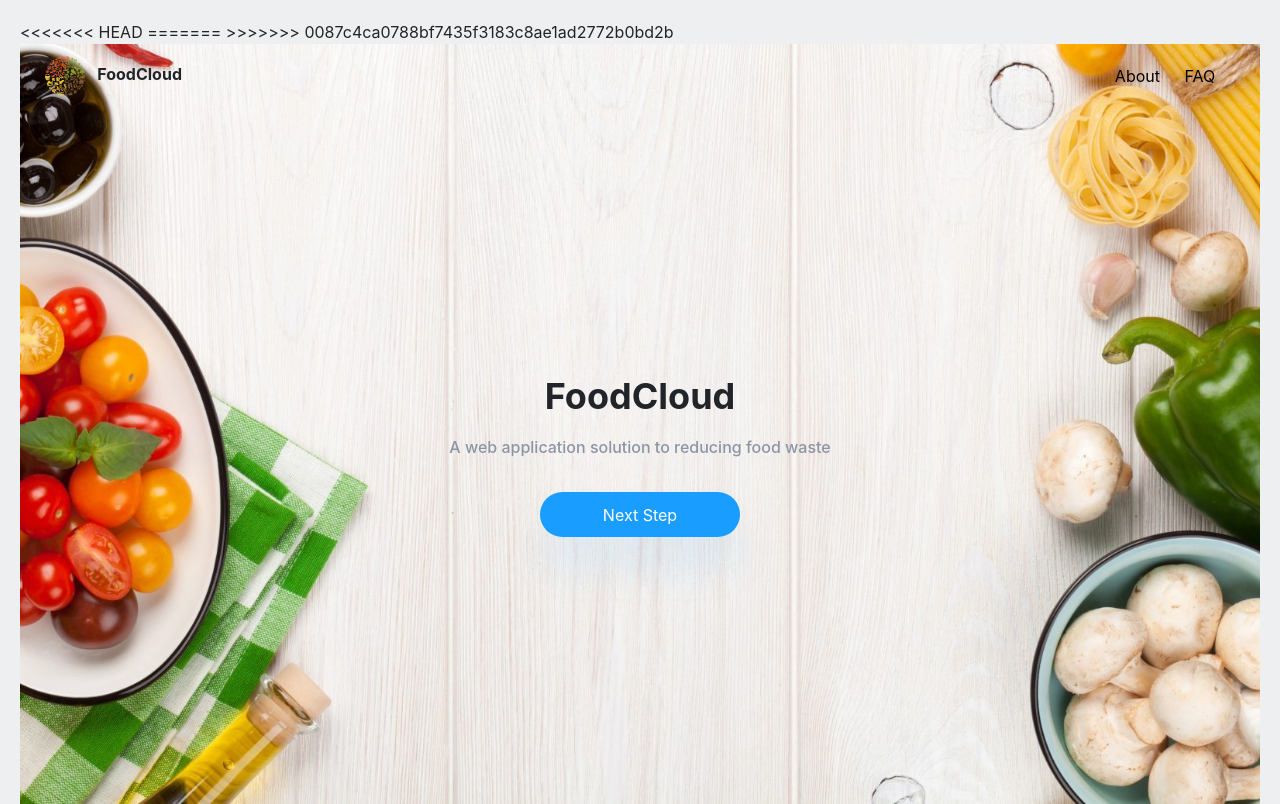
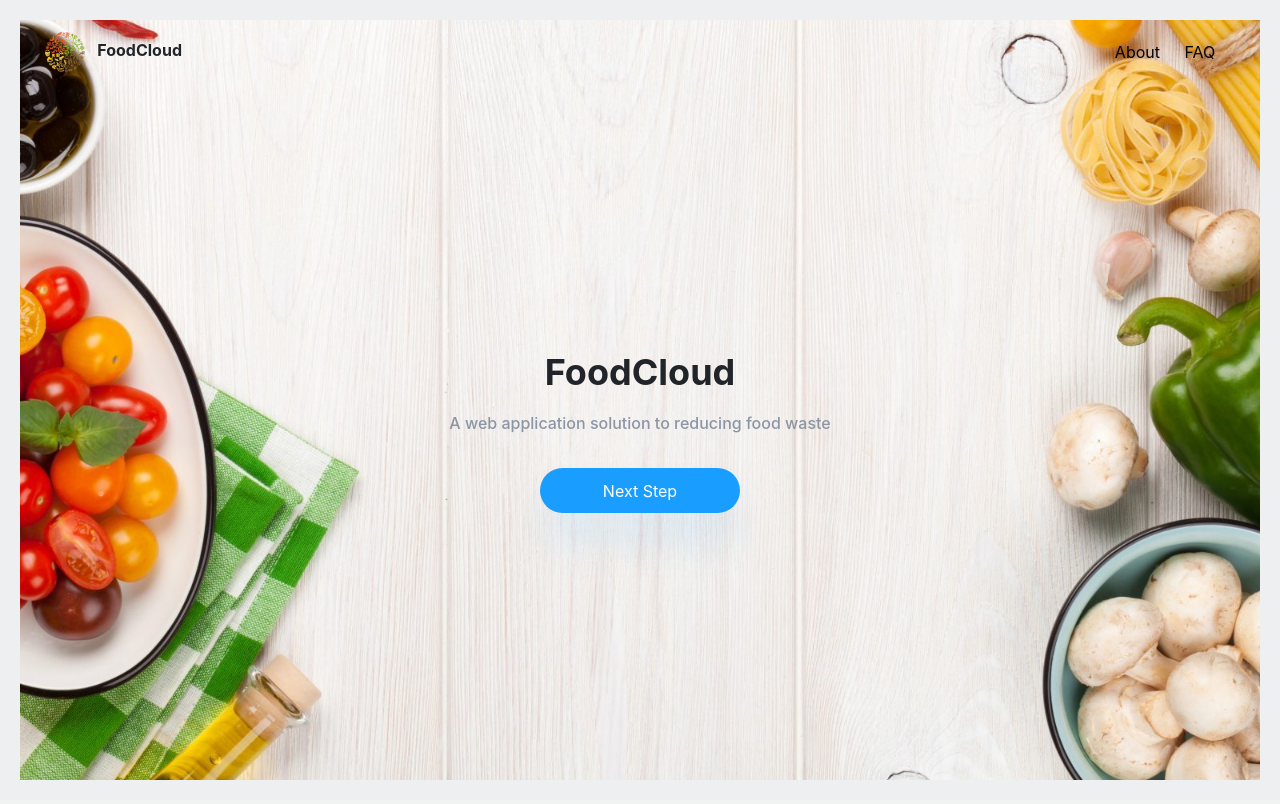
Before and after one commit to piercetu/FoodCloud, a Flask app: page / in a window 1280 px wide. After the commit the page ends 780 px from the top, so only its background shows below. Run offline with Flask 2, Linux system fonts and the light colour scheme; some libraries are stand-ins or nearby versions.

Commit message:
fix merge

```diff
--- a/development/templates/index.html
+++ b/development/templates/index.html
@@ -8,10 +8,7 @@
   <title>FoodCloud | Solution to Reducing Food Waste</title>
   <link rel="stylesheet" href="https://stackpath.bootstrapcdn.com/bootstrap/4.3.1/css/bootstrap.min.css">
   <link rel="stylesheet" href="{{ url_for('static',filename='styles/landing.css') }}">
-<<<<<<< HEAD
   <link rel="icon" href="{{ url_for('static',filename='resources/favicon.png') }}">
-=======
->>>>>>> 0087c4ca0788bf7435f3183c8ae1ad2772b0bd2b
 </head>
 
 <body>
```
